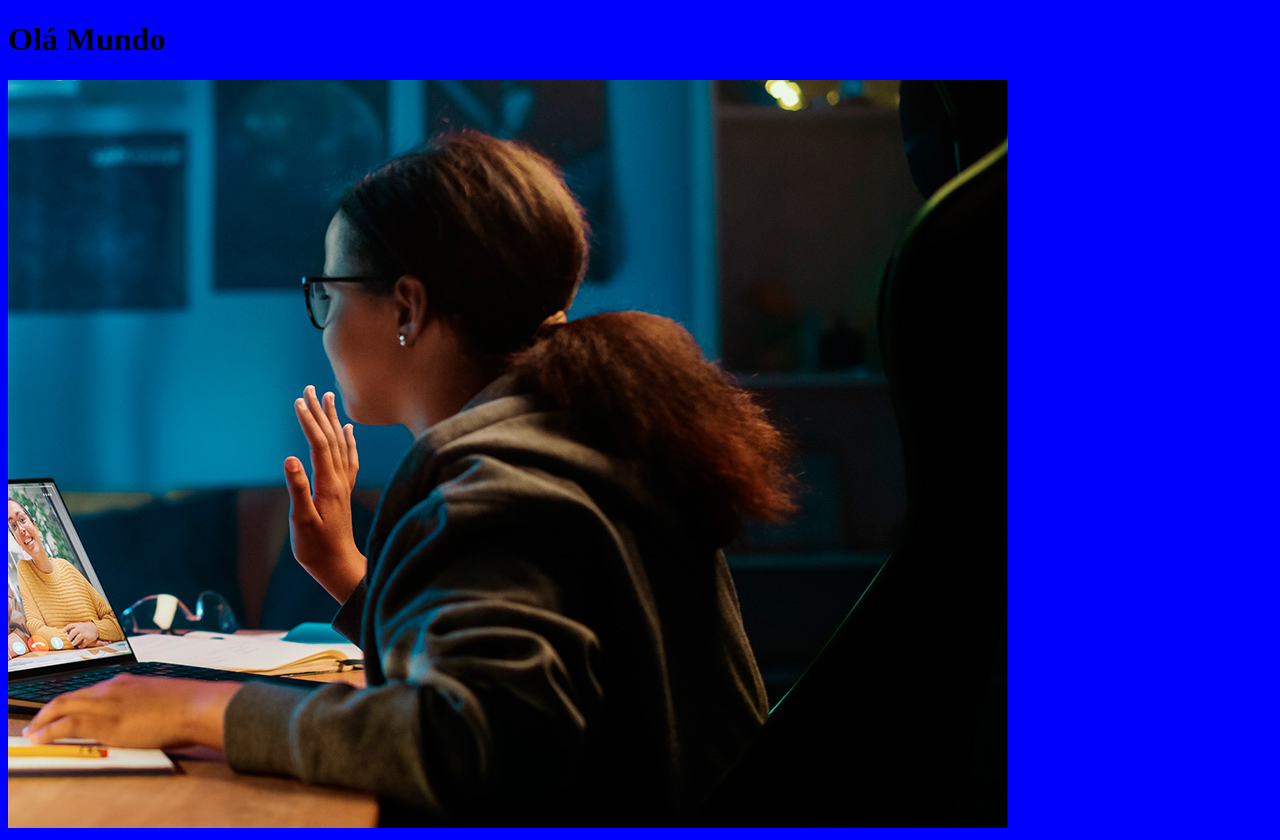
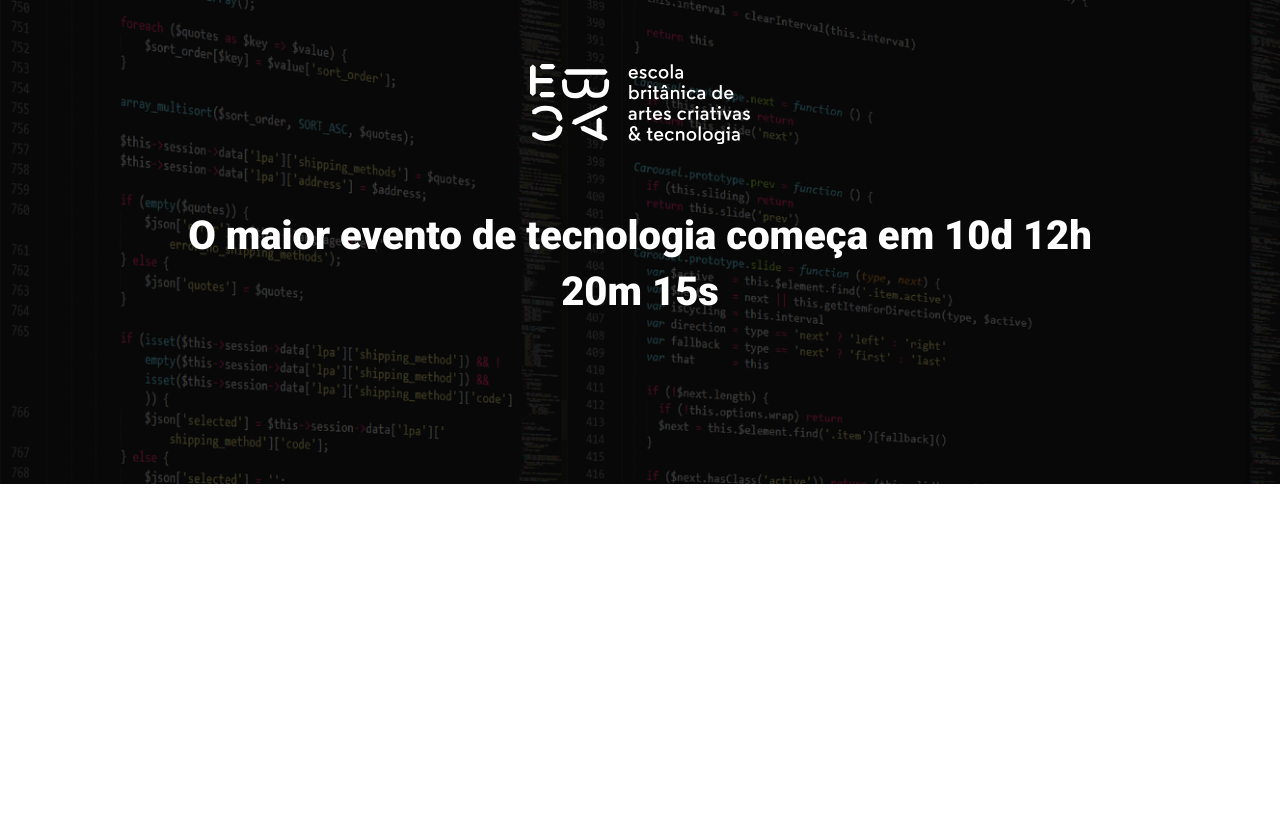
Before and after one commit to ordnav3/EBACM22-Pagina_Evento, a website built with Parcel: page src/index.html in a window 1280 px wide. After the commit the page ends 800 px from the top, so only its background shows below. Built offline with nearby package versions, Linux system fonts and the light colour scheme.

Commit message:
criando o hero

```diff
--- a/src/index.html
+++ b/src/index.html
@@ -1,14 +1,25 @@
 <!DOCTYPE html>
 <html lang="pt-br">
+
 <head>
     <meta charset="UTF-8">
     <meta name="viewport" content="width=device-width, initial-scale=1.0">
-    <title>Document</title>
+    <title>EBAC Tech Talks</title>
+    <link rel="preconnect" href="https://fonts.googleapis.com">
+    <link rel="preconnect" href="https://fonts.gstatic.com" crossorigin>
+    <link href="https://fonts.googleapis.com/css2?family=Roboto:wght@400;700;900&display=swap" rel="stylesheet">
     <link rel="stylesheet" href="./styles/main.scss">
 </head>
+
 <body>
-    <h1>Olá Mundo</h1>
-    <img src="./images/backend.png" alt="">
+    <header class="hero">
+        <div class="container">
+            <img class="hero__logo" src="./images/ebac_logo.svg" alt="EBAC">
+            <p class="hero__text">
+                O maior evento de tecnologia começa em 10d 12h 20m 15s
+            </p>
+        </div>
+    </header>
 
     <script src="./scripts/main.js"></script>
 </body>
--- /dev/null
+++ b/src/styles/_hero.scss
@@ -0,0 +1,53 @@
+.hero{
+    padding-top: 64px;
+    padding-bottom: 100px;
+    background-image: url(../images/fundo.png);
+    background-repeat: no-repeat;
+    background-size: cover;
+    position: relative;
+
+    .container{
+        position: relative;
+    }
+
+    &::before{
+        position: absolute;
+        top: 0;
+        left: 0;
+        width: 100%;
+        height: 100%;
+        background-color: #000;
+        content: ' ';
+        opacity: .7;
+    }
+
+    &__logo{
+        display: block;
+        margin: 0 auto;
+        height: 80px;
+    }
+
+    &__text{
+        margin-top: 64px;
+        margin-bottom: 64px;
+        font-size: 40px;
+        line-height: 56px;
+        font-weight: 800;
+        text-align: center;
+    }
+
+    @media (max-width:640px) {
+        padding: 40px 0;
+
+        &__logo{
+            height: 40px;
+        }
+
+        &__text{
+            font-size: 22px;
+            line-height: 24px;
+            margin: 24px 0;
+        }
+    }
+
+}
--- a/src/styles/main.scss
+++ b/src/styles/main.scss
@@ -1,3 +1,23 @@
-body{
-    background-color: blue;
+@use 'hero';
+
+*{
+    margin: 0;
+    padding: 0;
+    box-sizing: border-box;
+    font-family: 'Roboto', sans-serif;
+    color: #fff;
 }
+
+.container{
+    max-width: 960px;
+    width: 100%;
+    margin: 0 auto;
+
+    @media (max-width: 640px) {
+        max-width: 80%;
+    }
+
+    @media (max-width: 1024px) {
+        max-width: 90%;
+    }
+}
```
